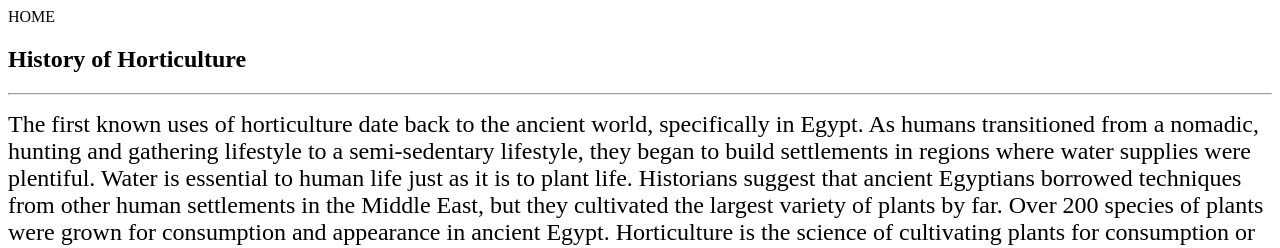
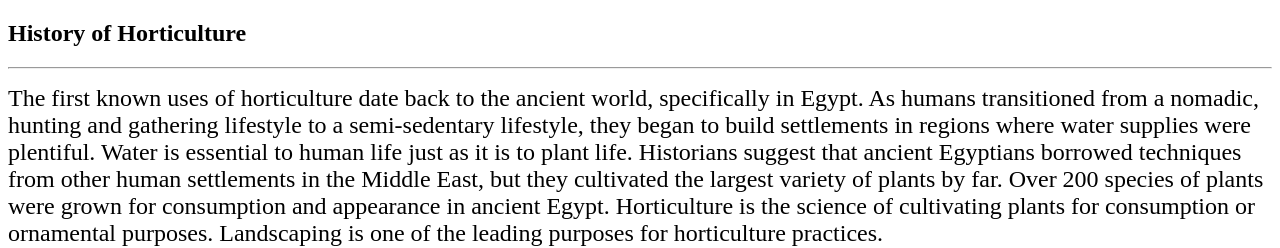
Before and after one commit to 20a31a0564/20a31a0564.github.io, a plain HTML site: page ABOUT.HTML in a window 1280 px wide. Shown: the top 248 px of the page. Drawn offline with Linux system fonts and the light colour scheme.

Commit message:
Update ABOUT.HTML

```diff
--- a/ABOUT.HTML
+++ b/ABOUT.HTML
@@ -3,7 +3,6 @@
 <head>
 <title>horticulture</title>
 </head>
-<a>HOME</a>
 <body bgcolor="white">
  <h2>History of Horticulture</h2>
 <hr>
```
